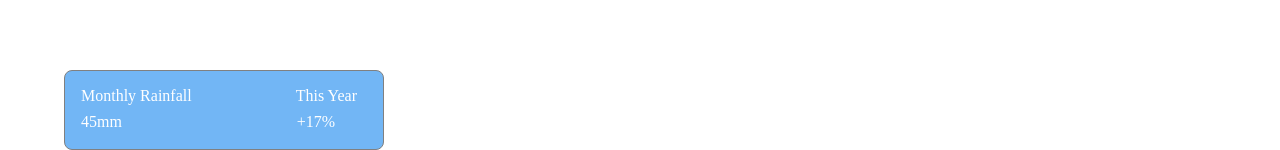
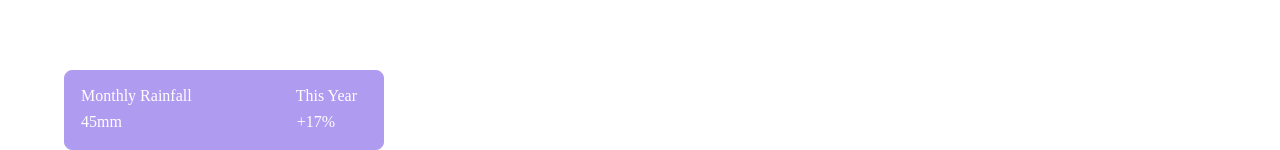
Before and after one commit to miskiat/weatherapp, a React (Vite) app: page / in a window 1280 px wide. Shown: the part 682-832 px from the top of the page. Built offline with nearby package versions, Linux system fonts and the light colour scheme.

Commit message:
fixes:border

```diff
--- a/src/App.css
+++ b/src/App.css
@@ -75,9 +75,9 @@
 .section-two {
   height: 5rem;
   width: 20rem;
-  background-color: rgb(114, 182, 245);
+  background-color: rgb(175, 155, 240);
   border-radius: 0.5rem;
-  border: 1px solid grey;
+  border: 1px solid rgb(175, 155, 240);
   margin-left: 4rem;
   margin-top: 5rem;
   color: white;
```
